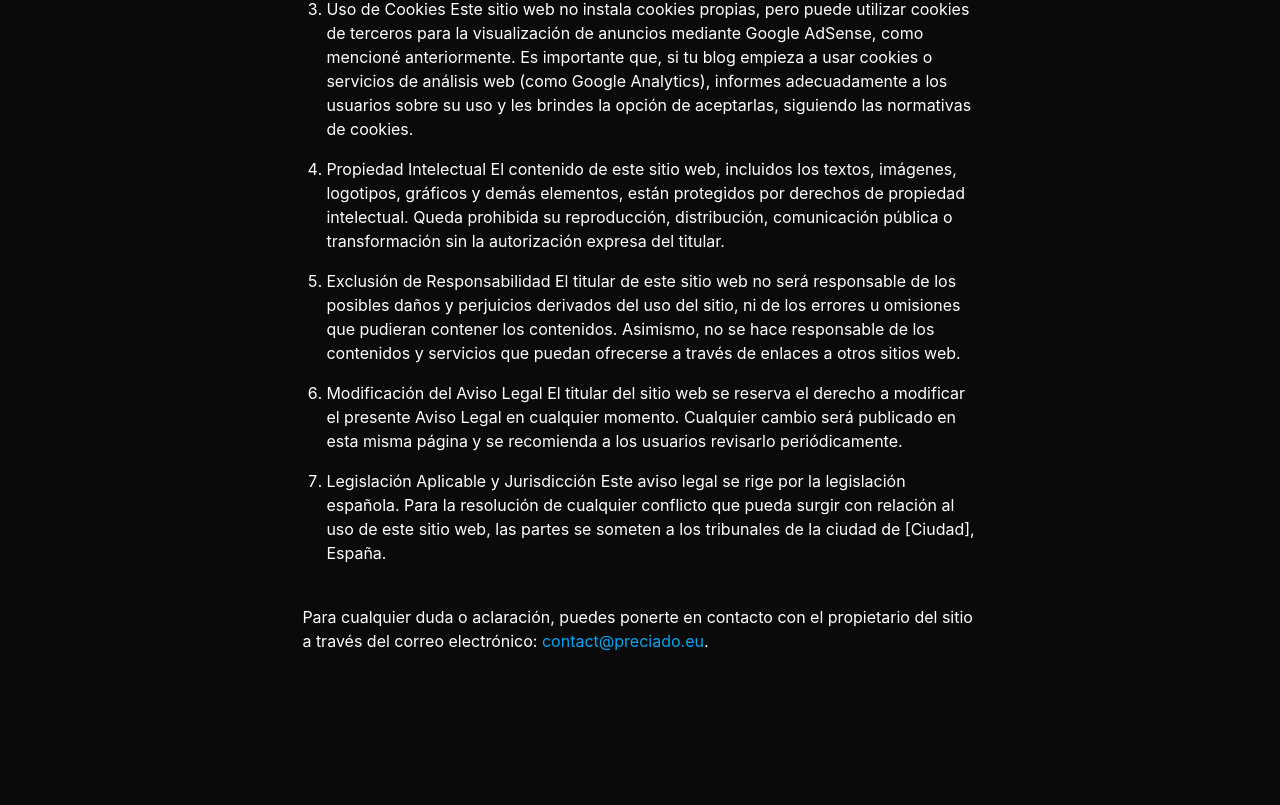
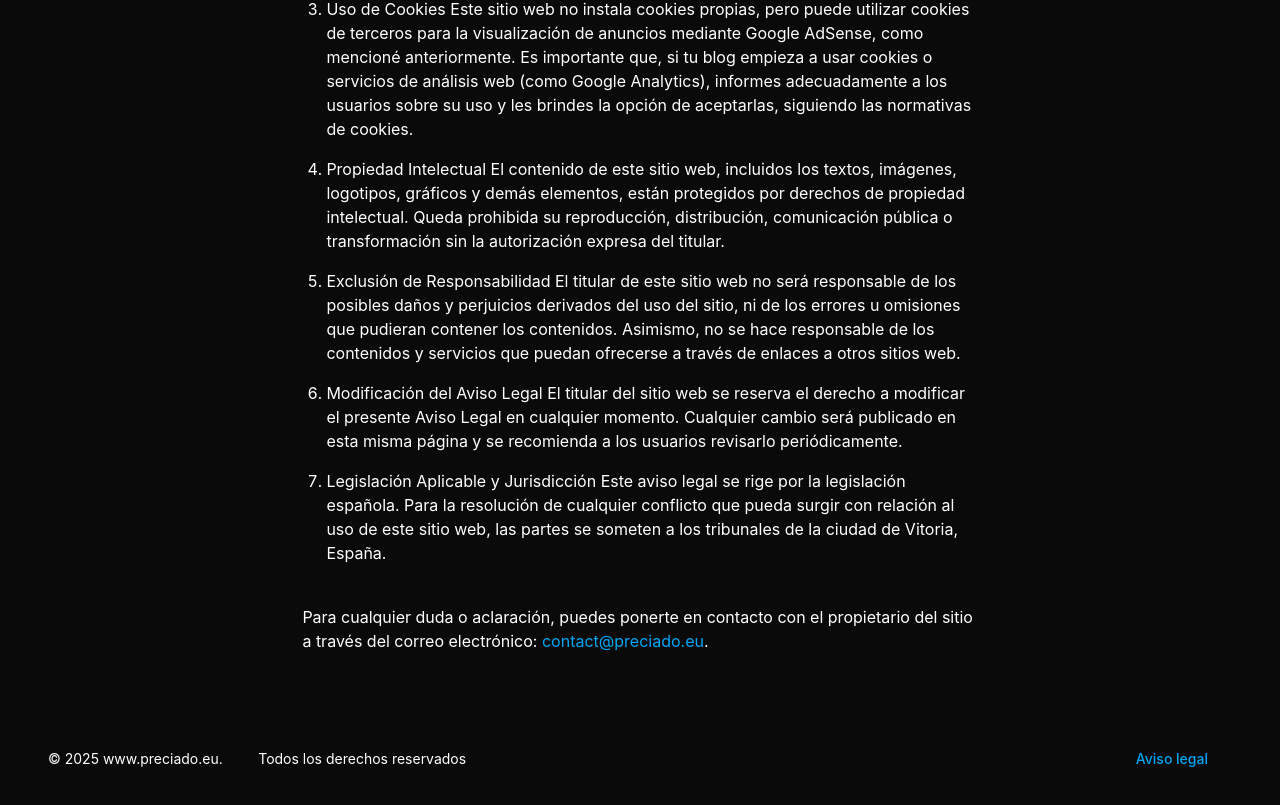
Before and after one commit to PR3C14D0/preciado.eu, a Next.js app in the folder frontend/: page /legal in a window 1280 px wide. Shown: the part 1039-1844 px from the top of the page. Before the commit the page ends 1724 px from the top, so only its background shows below. Built offline with nearby package versions, Linux system fonts and the light colour scheme.

Commit message:
Added a footer to the website

```diff
--- /dev/null
+++ b/frontend/src/components/Footer.tsx
@@ -0,0 +1,21 @@
+import React, { Fragment } from 'react';
+import Link from 'next/link';
+
+const Footer = () => {
+    return(
+        <Fragment>
+            <footer className="mx-8 mb-8 mt-16">
+                <div className="w-full mx-auto max-w-screen-xl p-4 md:flex md:items-center md:justify-between">
+                    <span className="text-sm text-white sm:text-center">© 2025 <a href="https://www.preciado.eu/" className="hover:underline">www.preciado.eu</a>.&nbsp;&nbsp;&nbsp;&nbsp;&nbsp;&nbsp;&nbsp;&nbsp; Todos los derechos reservados</span>
+                    <ul className="flex flex-wrap items-center mt-3 text-sm font-medium text-gray-500 sm:mt-0">
+                        <li>
+                            <Link href="/legal" className="hover:underline me-4 md:me-6 text-sky-500">Aviso legal</Link>
+                        </li>
+                    </ul>
+                </div>
+            </footer>
+        </Fragment>
+    )
+}
+
+export default Footer;
--- a/frontend/src/pages/_app.tsx
+++ b/frontend/src/pages/_app.tsx
@@ -1,5 +1,6 @@
 import React, {useEffect} from 'react';
 import Navbar from '../components/Navbar';
+import Footer from '../components/Footer';
 
 import Head from 'next/head';
 
@@ -47,6 +48,7 @@ const App = ({Component, pageProps}: AppProps) => {
             <Toaster />
             <Navbar />
             <Component {...pageProps}/>
+            <Footer />
         </div>
     )
 }
```
Also changed, not shown: frontend/src/pages/legal.tsx (+1 -1 lines).
